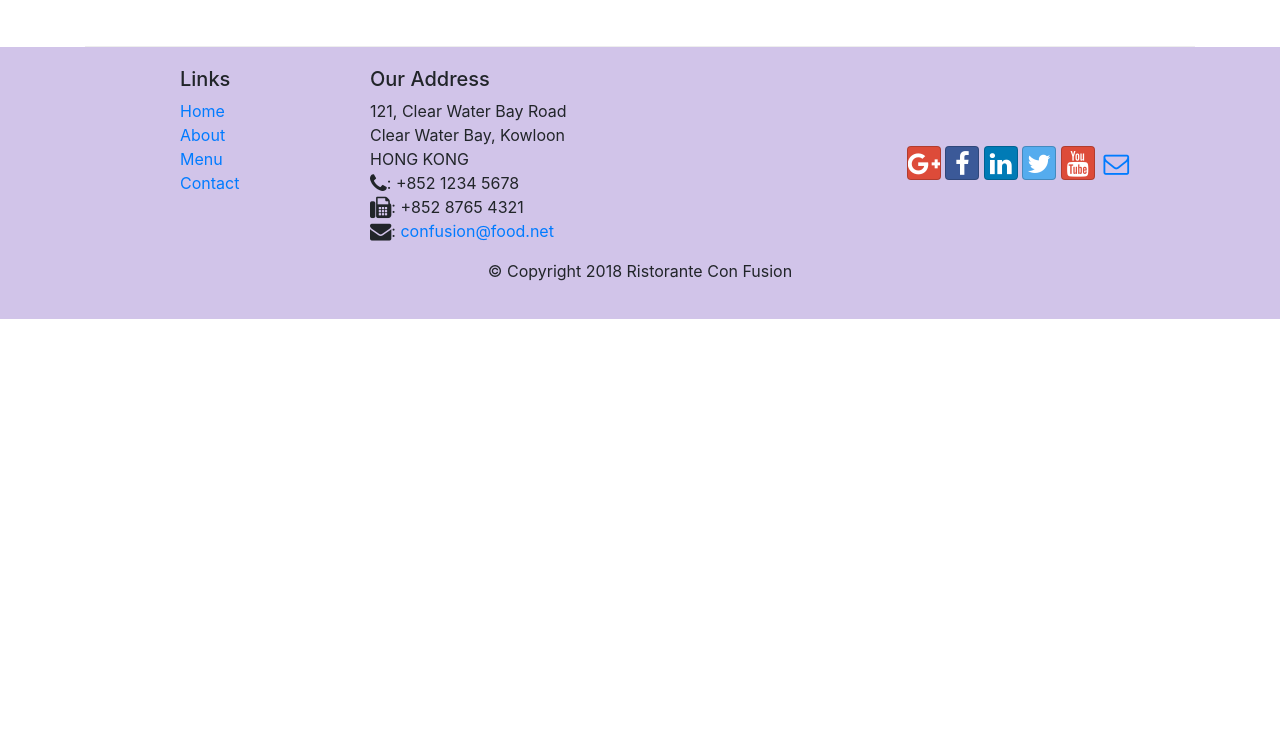
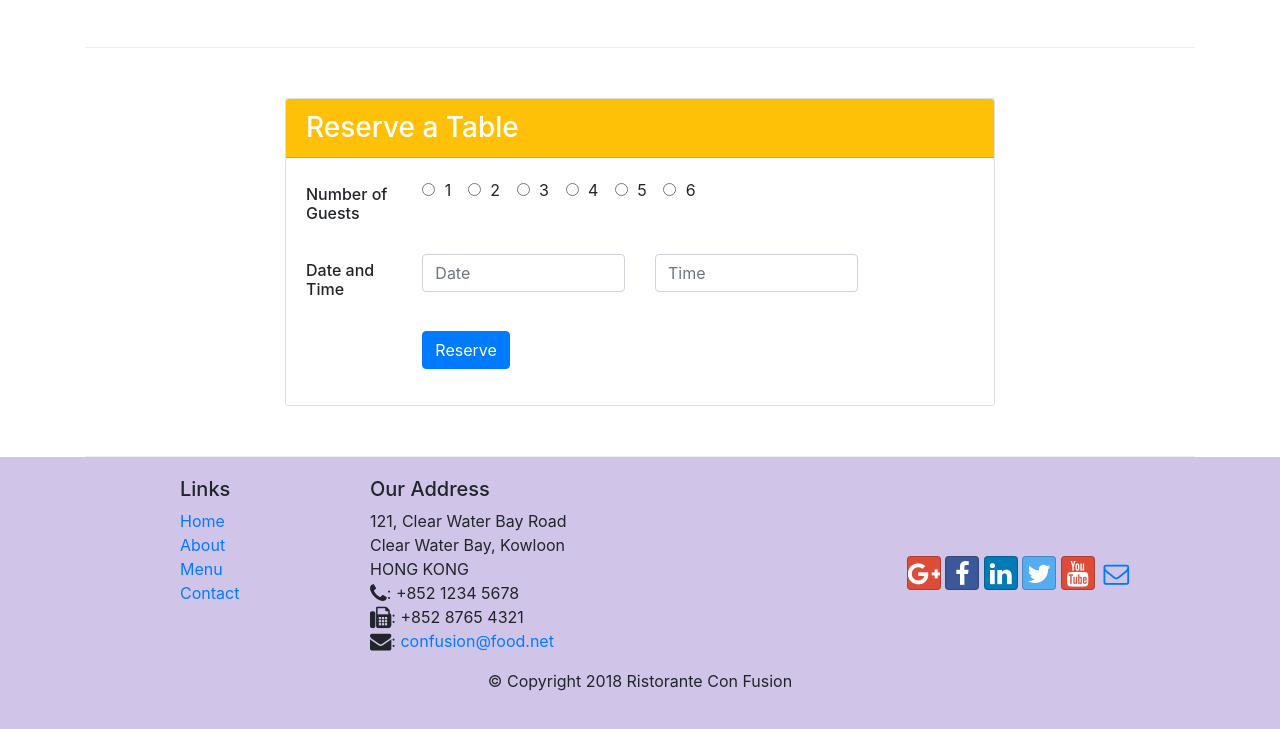
Before and after one commit to aldrino/Bootstrap-WebUIFrameworks, a website: page index.html in a window 1280 px wide. Shown: the part 1032-1761 px from the top of the page. Before the commit the page ends 1351 px from the top, so only its background shows below. Drawn offline with nearby package versions, Linux system fonts and the light colour scheme.

Commit message:
Assignment 2 changes

```diff
--- a/index.html
+++ b/index.html
@@ -42,6 +42,9 @@
                 <div class="col-12 col-sm align-self-center">
                     <img src="img/logo.png" class="img-fluid">
                 </div>
+                <div class="col-12 col-sm align-self-center">
+                    <a href="#res" class="btn btn-warning btn-block" role="button">Reserve Table</a>
+                </div>
             </div>
         </div>
     </header>
@@ -69,8 +72,16 @@
                 <h3>This Month's Promotions</h3>
             </div>
             <div class="col col-sm col-md">
-                <h2>Weekend Grand Buffet</h2>
-                <p>Featuring mouthwatering combinations with a choice of five different salads, six enticing appetizers, six main entrees and five choicest desserts. Free flowing bubbly and soft drinks. All for just $19.99 per person </p>
+                <div class="media">
+
+                    <div class="media-body">
+                        <h2>Weekend Grand Buffet <span class="badge badge-danger">NEW</span></h2>
+                        <p class="d-none d-sm-block">Featuring mouthwatering combinations with a choice of five different salads, six enticing appetizers, six main entrees and five choicest desserts. Free flowing bubbly and soft drinks. All for just $19.99 per person</p>
+                    </div>
+                    <img class="d-flex mr-3 img-thumbnail align-self-center" src="img/buffet.png" alt="Uthappizza">
+                </div>
+
+
             </div>
         </div>
 
@@ -90,6 +101,73 @@
                     </div>
                 </div>
             </div>
+        </div>
+
+        <div class="row row-content align-items-center">
+            <div class="col-sm"></div>
+            <div class="col-sm-8">
+                <div class="card">
+                    <h3 class="card-header bg-warning text-white">Reserve a Table</h3>
+                    <div class="card-body">
+                        <form id="res">
+                            <div class="form-group row">
+                                <label for="numberofguests" class="col-md-2 col-form-label"><h6>Number of Guests</h6></label>
+                                <div class="col-md-10">
+                                    <div class="form-check-inline">
+                                        <label class="form-check-label">
+                                            <input type="radio" class="form-check-input" name="optradio"> 1
+                                        </label>
+                                    </div>
+                                    <div class="form-check-inline">
+                                        <label class="form-check-label">
+                                            <input type="radio" class="form-check-input" name="optradio"> 2
+                                        </label>
+                                    </div>
+                                    <div class="form-check-inline">
+                                        <label class="form-check-label">
+                                            <input type="radio" class="form-check-input" name="optradio"> 3
+                                        </label>
+                                    </div>
+                                    <div class="form-check-inline">
+                                        <label class="form-check-label">
+                                            <input type="radio" class="form-check-input" name="optradio"> 4
+                                        </label>
+                                    </div>
+                                    <div class="form-check-inline">
+                                        <label class="form-check-label">
+                                            <input type="radio" class="form-check-input" name="optradio"> 5
+                                        </label>
+                                    </div>
+                                    <div class="form-check-inline">
+                                        <label class="form-check-label">
+                                            <input type="radio" class="form-check-input" name="optradio"> 6
+                                        </label>
+                                    </div>
+                                </div>
+                            </div>
+
+                            <div class="form-group row">
+                                <label for="dateandtime" class="col-md-2 col-form-label"><h6>Date and Time</h6></label>
+                                <div class="col-md-4">
+                                    <input type="text" class="form-control" id="date" name="date" placeholder="Date">
+                                </div>
+                                <div class="col-md-4">
+                                    <input type="text" class="form-control" id="time" name="time" placeholder="Time">
+                                </div>
+                            </div>
+
+                            <div class="form-group row">
+                                <div class="col-md-2">
+                                </div>
+                                <div class="col-md-10">
+                                    <button type="submit" class="btn btn-primary">Reserve</button>
+                                </div>
+                            </div>
+                        </form>
+                    </div>
+                </div>
+            </div>
+            <div class="col-sm"></div>
         </div>
     </div>
 
```
